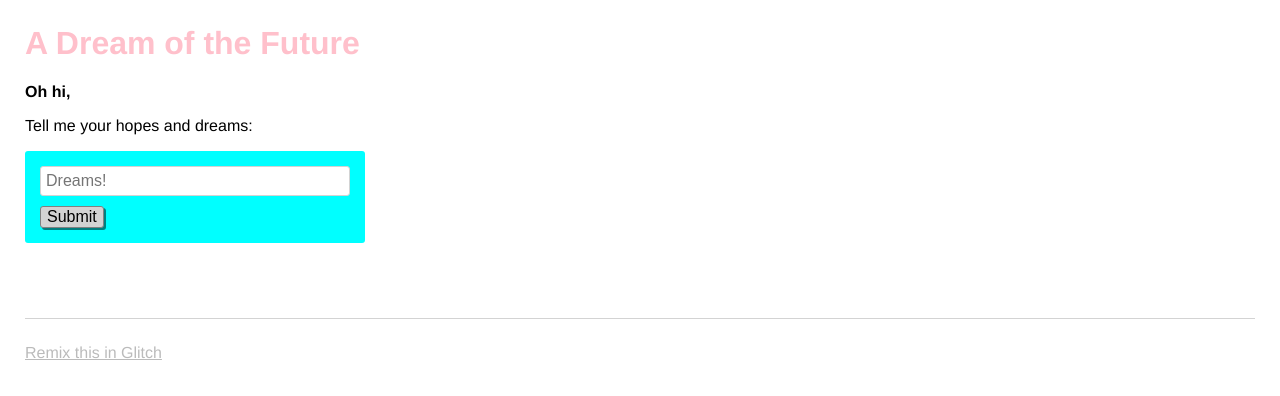
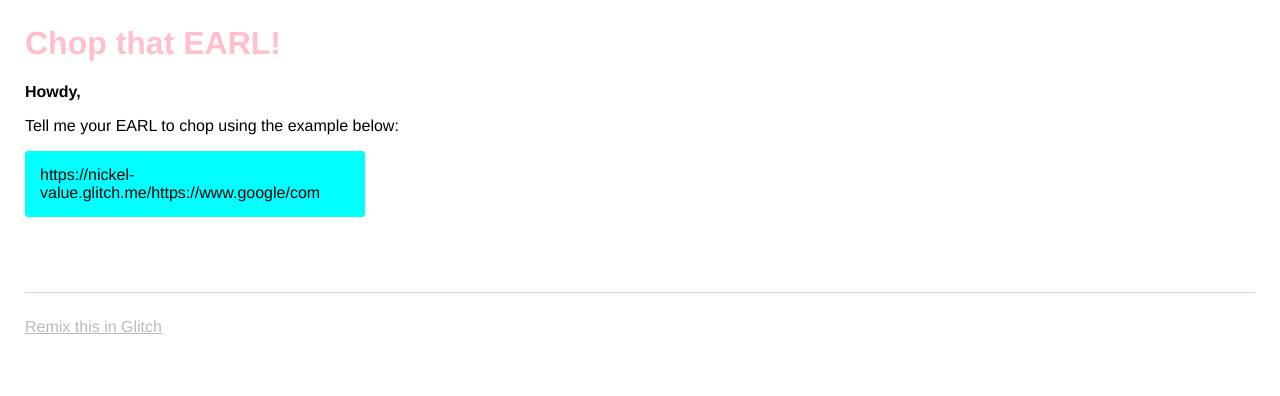
Before and after one commit to aafrey/level-url-shortener, a website: page views/index.html in a window 1280 px wide. Drawn offline with nearby package versions, Linux system fonts and the light colour scheme; no server answers.

Commit message:
Checkpoint

```diff
--- a/server.js
+++ b/server.js
@@ -2,7 +2,7 @@ const express = require('express')
 
 const {isUrlValid, parseUrl} = require('./helpers')
 
-const {connect, getUrl} = require('./db-connect')
+const {connect, getUrl} = require('./db-helpers')
 
 const app = express()
 
@@ -21,8 +21,8 @@ app.get('/new/:url*', (req, res) => {
 })
 
 app.get('/:urlId', (req, res) => {
-  console.log(req.params)
-  getUrl(req.params.urlId, res)
+   console.log(req.params)
+   getUrl(req.params.urlId, res)
 })
 
 const listener = app.listen(process.env.PORT, () => {
--- a/views/index.html
+++ b/views/index.html
@@ -21,16 +21,15 @@
   <body>
     <header>
       <h1>
-        A Dream of the Future
+        Chop that EARL!
       </h1>
     </header>
 
     <main>
-      <p class="bold">Oh hi,</p>
-      <p>Tell me your hopes and dreams:</p>
+      <p class="bold">Howdy,</p>
+      <p>Tell me your EARL to chop using the example below:</p>
       <form>
-        <input type="text" maxlength="100" placeholder="Dreams!">
-        <button type="submit">Submit</button>
+        <text>https://nickel-value.glitch.me/https://www.google/com</text>
       </form>
       <section class="dreams">
         <ul id="dreams">
```
Also changed, not shown: db-helpers.js (renamed from db-connect.js, +5 -9 lines), 1 other file.
